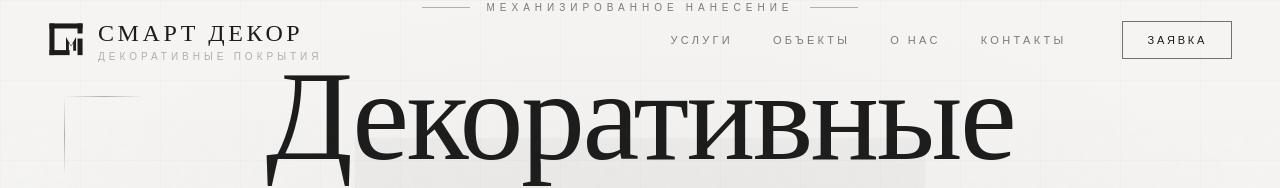
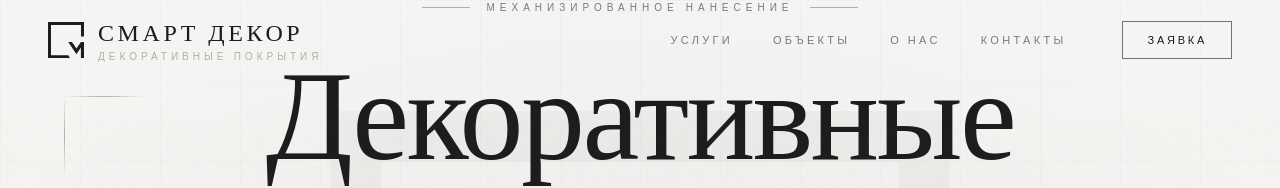
Before and after one commit to olimp1ic/-, a Next.js app: page / in a window 1280 px wide. Shown: the top 188 px of the page. Built offline with nearby package versions, Linux system fonts and the light colour scheme.

Commit message:
Add files via upload

```diff
--- a/components/Footer.tsx
+++ b/components/Footer.tsx
@@ -6,7 +6,7 @@ export default function Footer() {
       <div className="max-w-7xl mx-auto">
         <div className="flex flex-col md:flex-row items-center justify-between gap-6">
           <div className="flex items-center gap-3">
-            <Logo className="w-8 h-8 text-[#1c1c1c] flex-shrink-0" />
+            <Logo className="w-8 h-auto text-[#1c1c1c] flex-shrink-0" />
             <div className="flex flex-col items-start">
               <span
                 style={{ fontFamily: "var(--font-cormorant, 'Cormorant Garamond', serif)" }}
--- a/components/Header.tsx
+++ b/components/Header.tsx
@@ -31,7 +31,7 @@ export default function Header() {
 
         {/* Logo */}
         <a href="#" className="flex items-center gap-2.5 md:gap-3.5 group">
-          <Logo className="w-7 h-7 md:w-9 md:h-9 text-[#1c1c1c] group-hover:text-[#5a5a5a] transition-colors duration-500 flex-shrink-0" />
+          <Logo className="w-7 md:w-9 h-auto text-[#1c1c1c] group-hover:text-[#5a5a5a] transition-colors duration-500 flex-shrink-0" />
           <div className="flex flex-col leading-none">
             <span
               style={{ fontFamily: "var(--font-cormorant, 'Cormorant Garamond', serif)" }}
--- a/components/Logo.tsx
+++ b/components/Logo.tsx
@@ -1,29 +1,22 @@
-// Знак «Смарт Декор» — рамка с разрывом справа и буквой М внутри.
+// Знак «Смарт Декор».
+// Геометрия взята из фирменного вектора (CorelDRAW → SVG) без изменений.
 // Цвет наследуется от родителя через currentColor.
 
 export default function Logo({ className = "" }: { className?: string }) {
   return (
     <svg
-      viewBox="0 0 100 100"
+      viewBox="0 0 339.997 342.387"
       fill="none"
       xmlns="http://www.w3.org/2000/svg"
       className={className}
       aria-label="Смарт Декор"
     >
-      <g fill="currentColor">
-        {/* левая вертикаль */}
-        <rect x="4" y="4" width="14" height="88" />
-        {/* верхняя горизонталь */}
-        <rect x="4" y="4" width="92" height="14" />
-        {/* правая вертикаль — верхний отрезок */}
-        <rect x="82" y="4" width="14" height="28" />
-        {/* правая вертикаль — нижний отрезок */}
-        <rect x="82" y="46" width="14" height="46" />
-        {/* нижняя горизонталь (с разрывом справа) */}
-        <rect x="4" y="78" width="56" height="14" />
-        {/* буква М */}
-        <path d="M50 42 L64 66 L78 42 V80 H70 V58 L64 68 L58 58 V80 H50 Z" />
-      </g>
+      <path
+        fill="currentColor"
+        fillRule="evenodd"
+        clipRule="evenodd"
+        d="M268.598 303.573l42.2616 -62.998 0 101.812 29.1379 0 0 -154.115 -29.1379 0 -42.2616 62.998 -42.2623 -62.998 -35.0874 0 77.3497 115.301zm-268.598 -303.573l339.997 0 0 136.811 -28.1585 0 0 -108.652 -283.68 0 0 286.069 163.715 0 16.2648 28.1585 -208.139 0 0 -342.387z"
+      />
     </svg>
   );
 }
```
